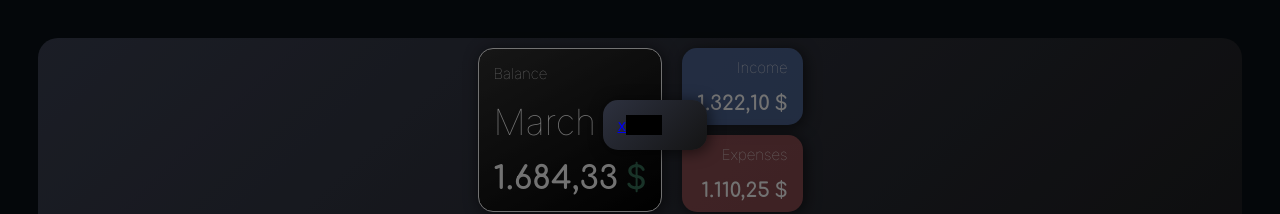
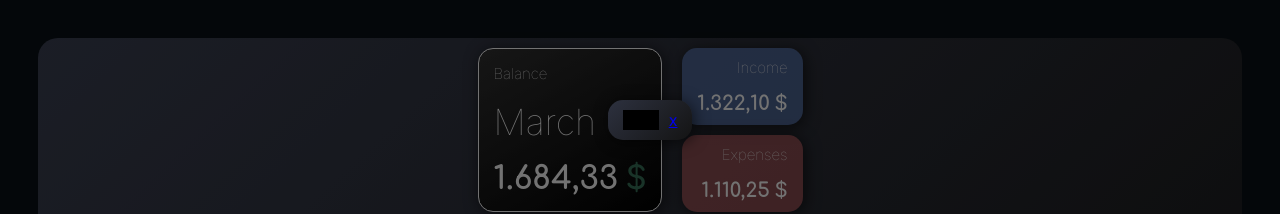
Before and after one commit to aberrant00/project, a Next.js app: page / in a window 1280 px wide. Both pictures are taken after a click on the element "Income". Shown: the top 214 px of the page. Built offline with nearby package versions, Linux system fonts and the light colour scheme.

Commit message:
modal stuff

```diff
--- a/app/globals.css
+++ b/app/globals.css
@@ -376,6 +376,8 @@ div.icontext {
 
 .modal {
   display: flex;
+  flex-direction: row-reverse;
+  justify-content: space-around;
   background: rgb(45, 49, 63);
   background: linear-gradient(
     137deg,
@@ -386,7 +388,7 @@ div.icontext {
   height: 100%;
   width: 100%;
   border-radius: 15px;
-  padding: 15px;
+  padding: 10px;
 }
 
 .modal-body {
--- a/components/Modal.js
+++ b/components/Modal.js
@@ -1,7 +1,7 @@
 import React from "react";
 import ReactDOM from "react-dom";
 
-const Modal = ({ onClose, children, title }) => {
+const Modal = ({ onClose, title }) => {
 	const handleCloseClick = (e) => {
 		e.preventDefault();
 		onClose();
@@ -11,10 +11,10 @@ const Modal = ({ onClose, children, title }) => {
 		<div className="modal-overlay">
 			<div className="modal-wrapper">
 				<div className="modal">
-					<a href="#" onClick={handleCloseClick}>
+					<div><a href="#" onClick={handleCloseClick}>
 						x
-					</a>
-					<div className="modal-body">{children}</div>
+					</a></div>
+
 					<div className="category">hello</div>
 				</div>
 			</div>
```
